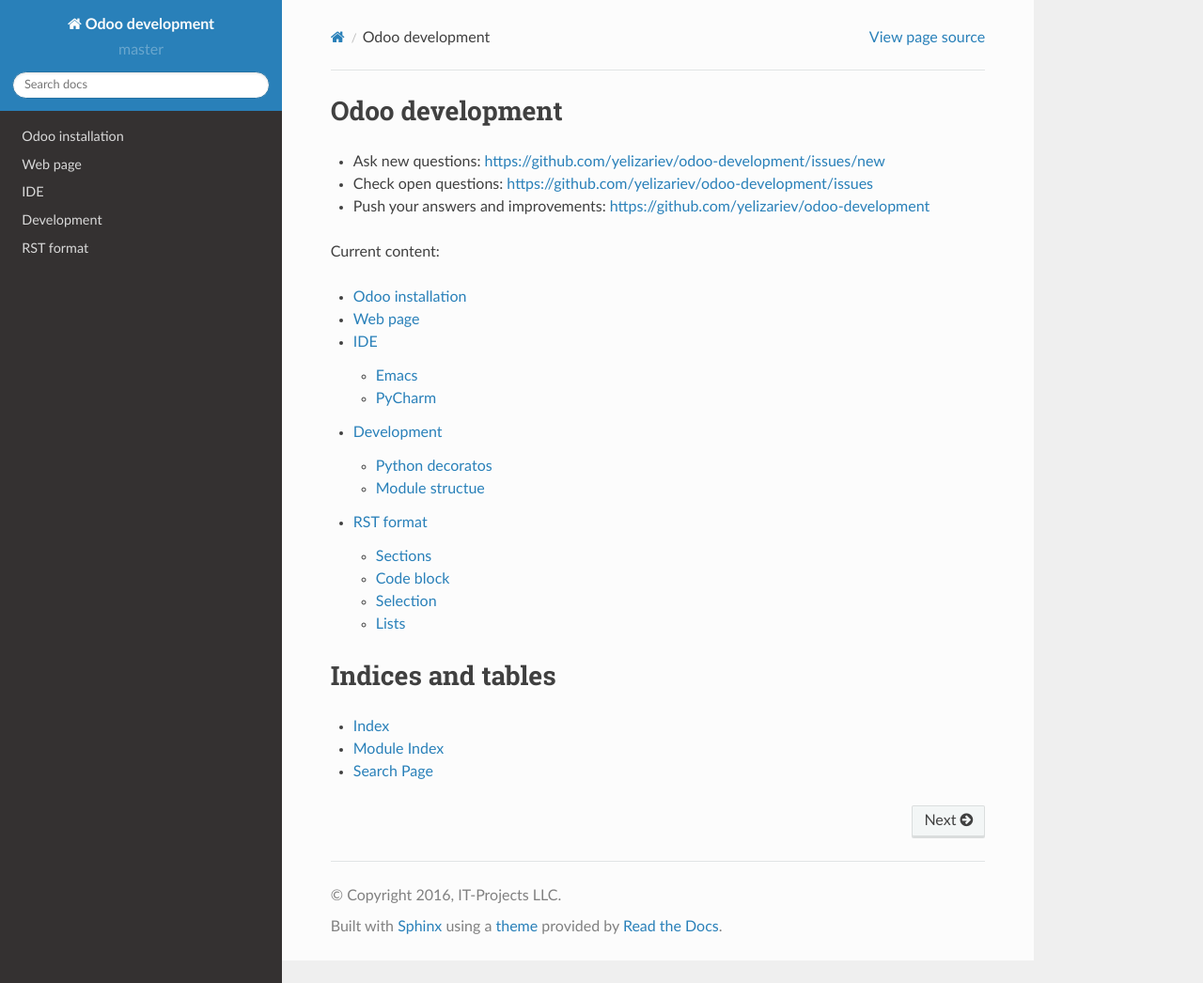
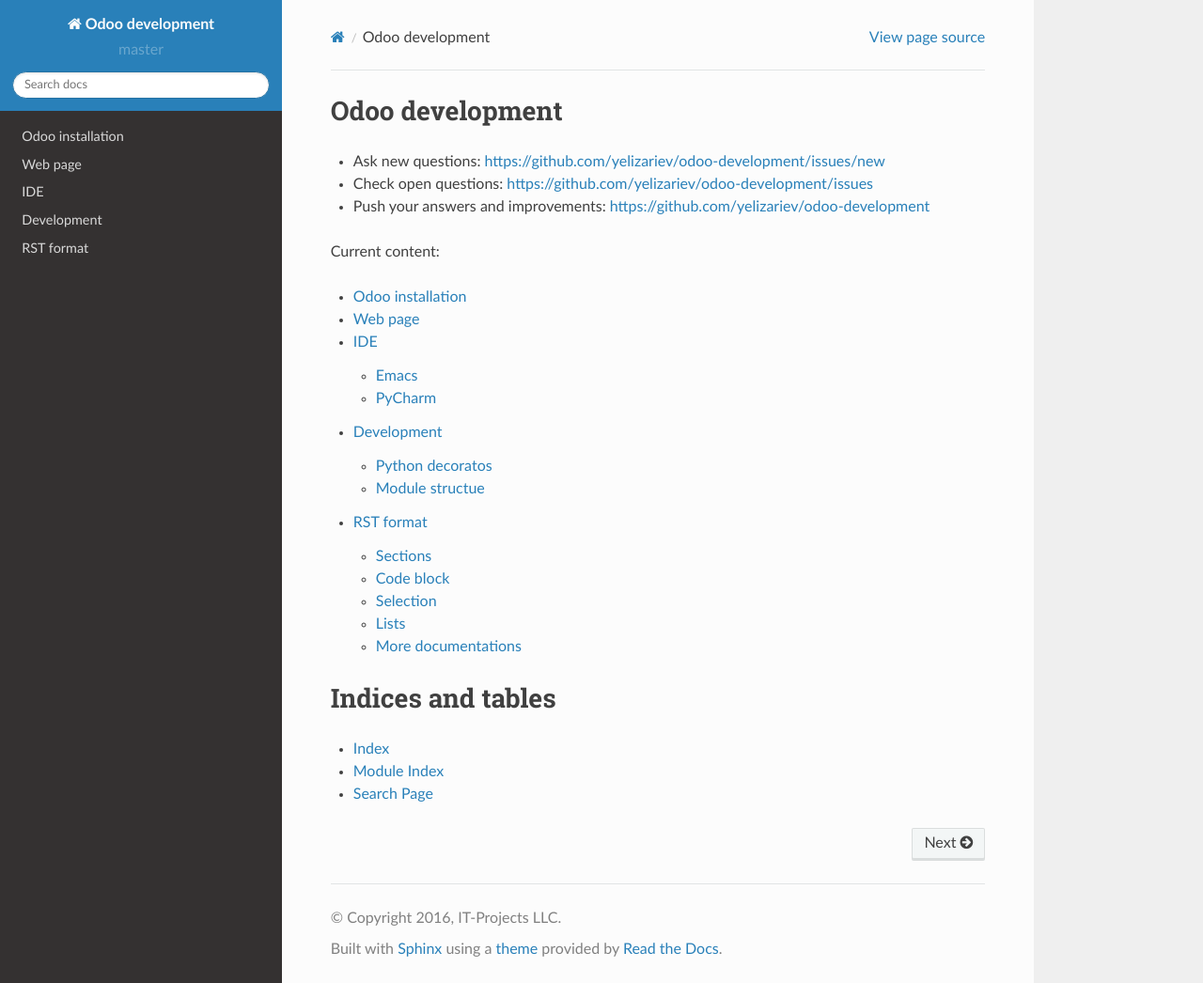
Before and after one commit to itpp-labs/odoo-development, a Sphinx documentation site: the page built from docs/index.rst, in a window 1280 px wide and 1046 px high. Shown: the whole window at 94% size. Built offline with Sphinx 7.4.7 and the Read the Docs theme 2.0.0, drawn with Linux system fonts in a browser that asks for light colours.

Commit message:
add links about rst

```diff
--- a/docs/rst.rst
+++ b/docs/rst.rst
@@ -28,3 +28,9 @@
 * \*\  - not numerated
 * \#.\  - numerated
 * 1,2,3, ... - numerated
+
+
+More documentations
+-------------------
+
+* http://docutils.sourceforge.net/docs/user/rst/quickref.html
```
